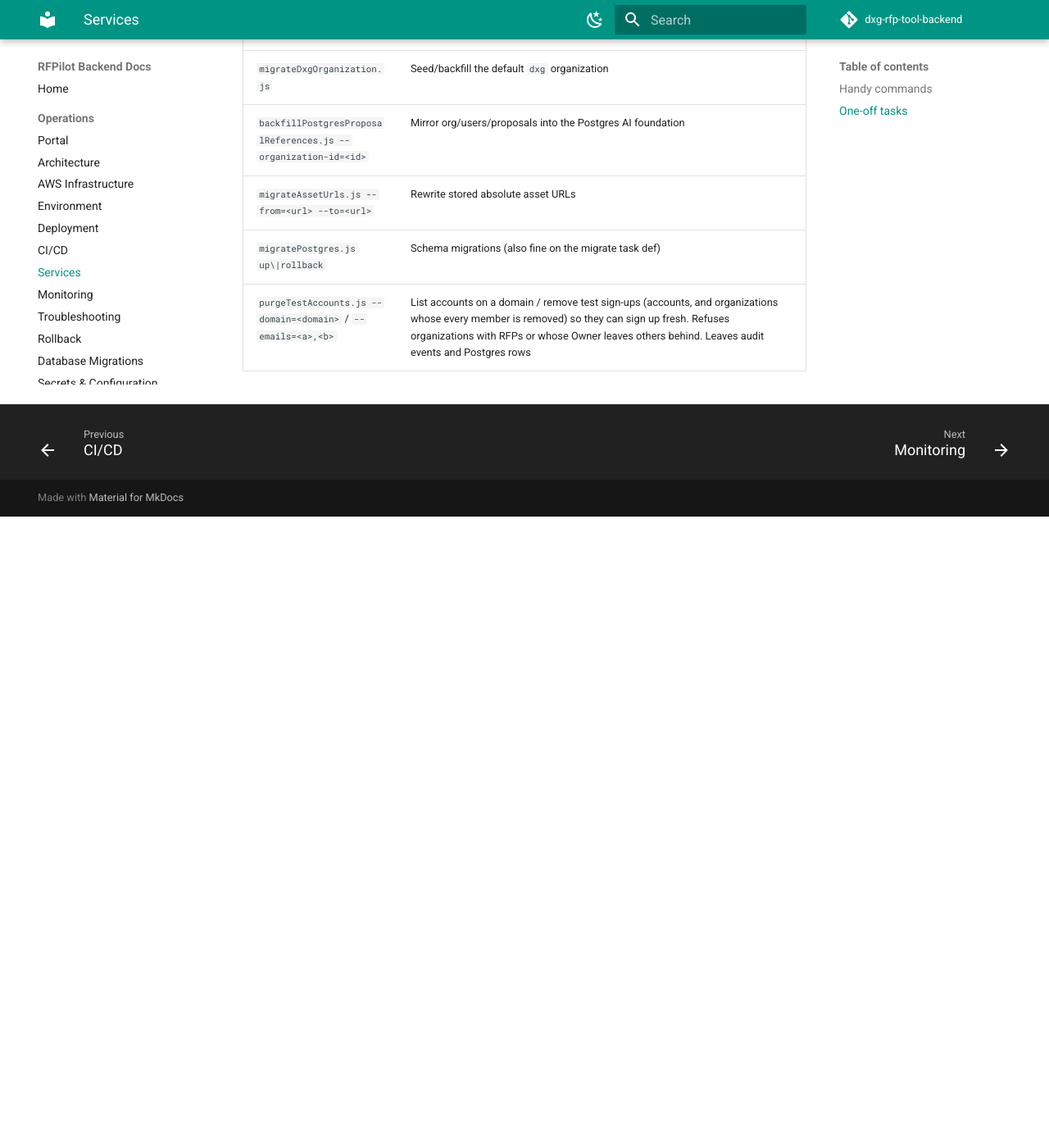
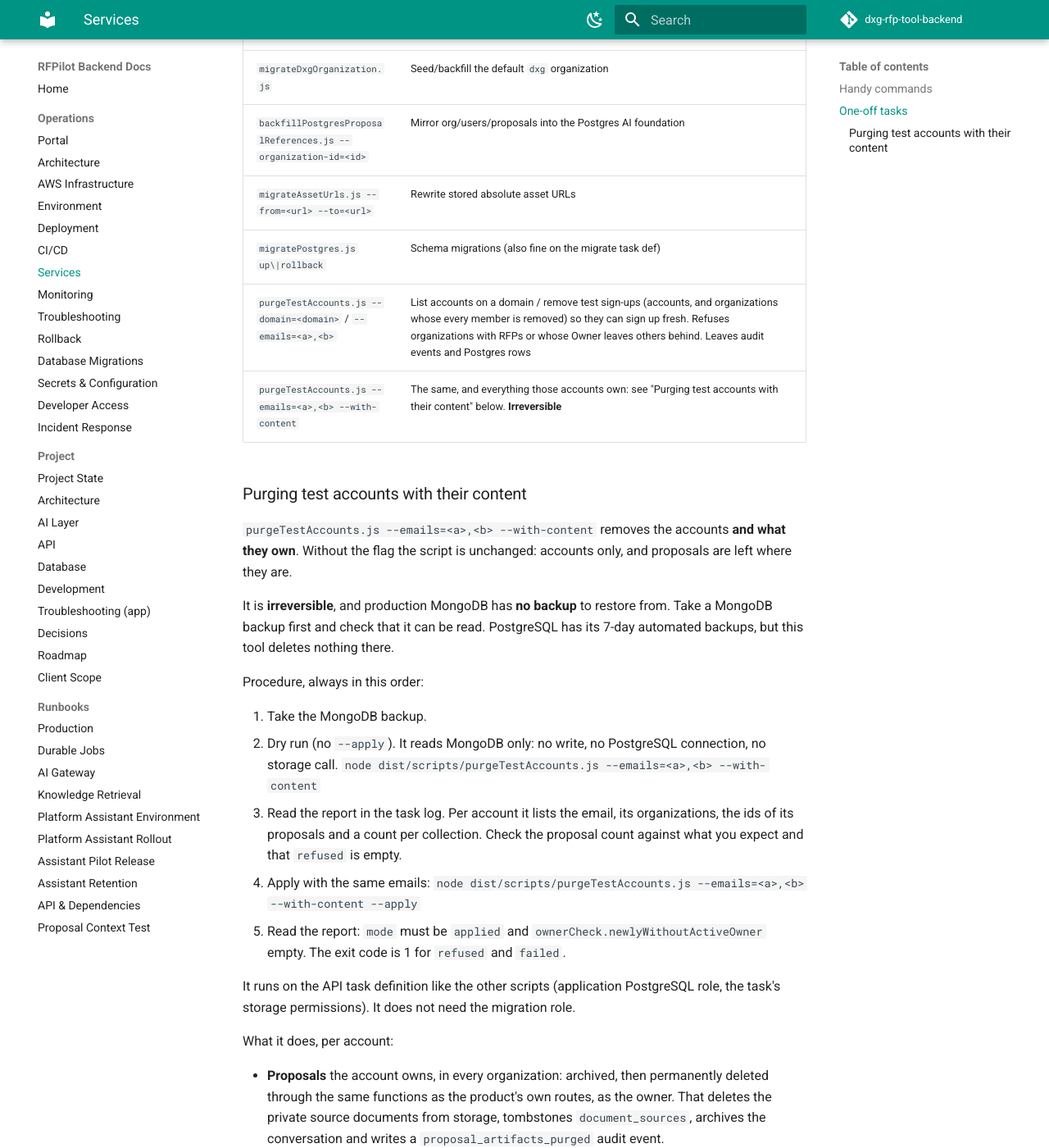
Before and after one commit to BayshoreCommunication/dxg-rfp-tool-backend, an MkDocs documentation site: the page built from docs/operations/services.md, in a window 1280 px wide and 1400 px high, scrolled down 2511 px. Shown: the whole window at 82% size. Built offline with MkDocs 1.6.1 and Material for MkDocs 9.7.7, drawn with Linux system fonts in a browser that asks for light colours; comment, search, counter and statistics services are not loaded; before the commit the page ends 3141 px from its top, so only the background shows below that; some of the changed text lies outside the part shown.

Commit message:
Document purging test accounts with their content
Co-Authored-By: Claude Fable 5.2 <noreply@anthropic.com>

```diff
--- a/docs/operations/services.md
+++ b/docs/operations/services.md
@@ -130,3 +130,80 @@ the exit code**):
 | `migrateAssetUrls.js --from=<url> --to=<url>` | Rewrite stored absolute asset URLs |
 | `migratePostgres.js up\|rollback` | Schema migrations (also fine on the migrate task def) |
 | `purgeTestAccounts.js --domain=<domain>` / `--emails=<a>,<b>` | List accounts on a domain / remove test sign-ups (accounts, and organizations whose every member is removed) so they can sign up fresh. Refuses organizations with RFPs or whose Owner leaves others behind. Leaves audit events and Postgres rows |
+| `purgeTestAccounts.js --emails=<a>,<b> --with-content` | The same, and everything those accounts own: see "Purging test accounts with their content" below. **Irreversible** |
+
+### Purging test accounts with their content
+
+`purgeTestAccounts.js --emails=<a>,<b> --with-content` removes the accounts **and
+what they own**. Without the flag the script is unchanged: accounts only, and
+proposals are left where they are.
+
+It is **irreversible**, and production MongoDB has **no backup** to restore
+from. Take a MongoDB backup first and check that it can be read. PostgreSQL has
+its 7-day automated backups, but this tool deletes nothing there.
+
+Procedure, always in this order:
+
+1. Take the MongoDB backup.
+2. Dry run (no `--apply`). It reads MongoDB only: no write, no PostgreSQL
+   connection, no storage call.
+   `node dist/scripts/purgeTestAccounts.js --emails=<a>,<b> --with-content`
+3. Read the report in the task log. Per account it lists the email, its
+   organizations, the ids of its proposals and a count per collection. Check
+   the proposal count against what you expect and that `refused` is empty.
+4. Apply with the same emails:
+   `node dist/scripts/purgeTestAccounts.js --emails=<a>,<b> --with-content --apply`
+5. Read the report: `mode` must be `applied` and
+   `ownerCheck.newlyWithoutActiveOwner` empty. The exit code is 1 for
+   `refused` and `failed`.
+
+It runs on the API task definition like the other scripts (application
+PostgreSQL role, the task's storage permissions). It does not need the
+migration role.
+
+What it does, per account:
+
+- **Proposals** the account owns, in every organization: archived, then
+  permanently deleted through the same functions as the product's own routes,
+  as the owner. That deletes the private source documents from storage,
+  tombstones `document_sources`, archives the conversation and writes a
+  `proposal_artifacts_purged` audit event.
+- **What the product leaves behind** when it deletes a proposal, removed here:
+  vendor responses, submissions, submission versions, drafts, confirmation
+  deliveries, questionnaire versions, public access grants, canonical
+  snapshots, status transitions, shares and email campaigns of that proposal.
+- **The account's own content**: email campaigns it sent, its personal
+  templates, the support tickets it opened with every message and attachment,
+  and the attachments' stored files.
+- **The account**, as without the flag.
+
+What stays, and why:
+
+| Stays | Why |
+|---|---|
+| PostgreSQL `rfpilot.users`, `rfpilot.proposal_references`, AI runs, evidence, `audit_events` | Immutable by design and keyed by MongoDB ids, never by email. The product's own delete leaves the same rows |
+| MongoDB security audit events, support access grants | Append-only history |
+| Files in the public asset bucket (proposal uploads, vendor documents) | The product does not delete them either |
+| Invitations the account sent, vendor-list entries, teams and organization templates it created | They belong to the organization; other members use them |
+| Another member's notification about a deleted proposal | It is theirs |
+| A staff account with the same email | The `admins` collection is never read or written |
+
+Safety rules:
+
+- Only proposals **owned** by a listed account are deleted. A proposal a listed
+  account can merely see or edit (shared, team, organization role) stays.
+- The whole run is refused, with nothing deleted, when: an account is in a
+  legacy holding organization, an Owner would leave members behind, a proposal
+  has no organization, or PostgreSQL is off (the private source documents
+  could not be purged).
+- If anything fails for one proposal or one stored file, the run stops there,
+  removes no account and reports the proposal. Run the same command again:
+  what is already gone is skipped.
+- An account is removed only when it owns no proposal.
+- A second apply with the same emails reports `nothing-found`.
+
+Retained PostgreSQL rows of an account purged from the shared `dxg`
+organization are counted by `verify:customer-organizations`
+(`noCustomerRecordsInSharedOrganization`) as customer leftovers, because the
+migration finds customers through their MongoDB user and these no longer have
+one. Expect that check to name them after a purge.
```
Also changed, not shown: docs/PROJECT_STATE.md (+1 -1 lines).
